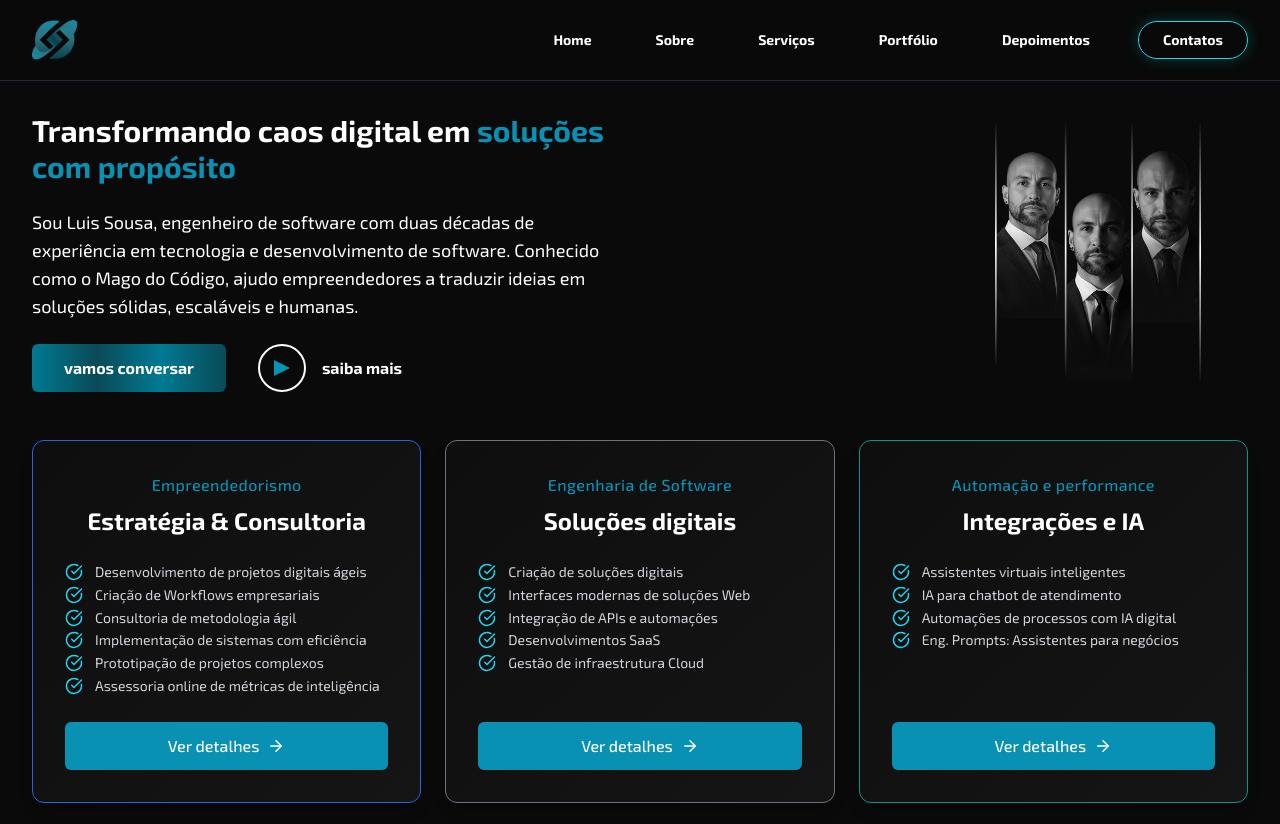
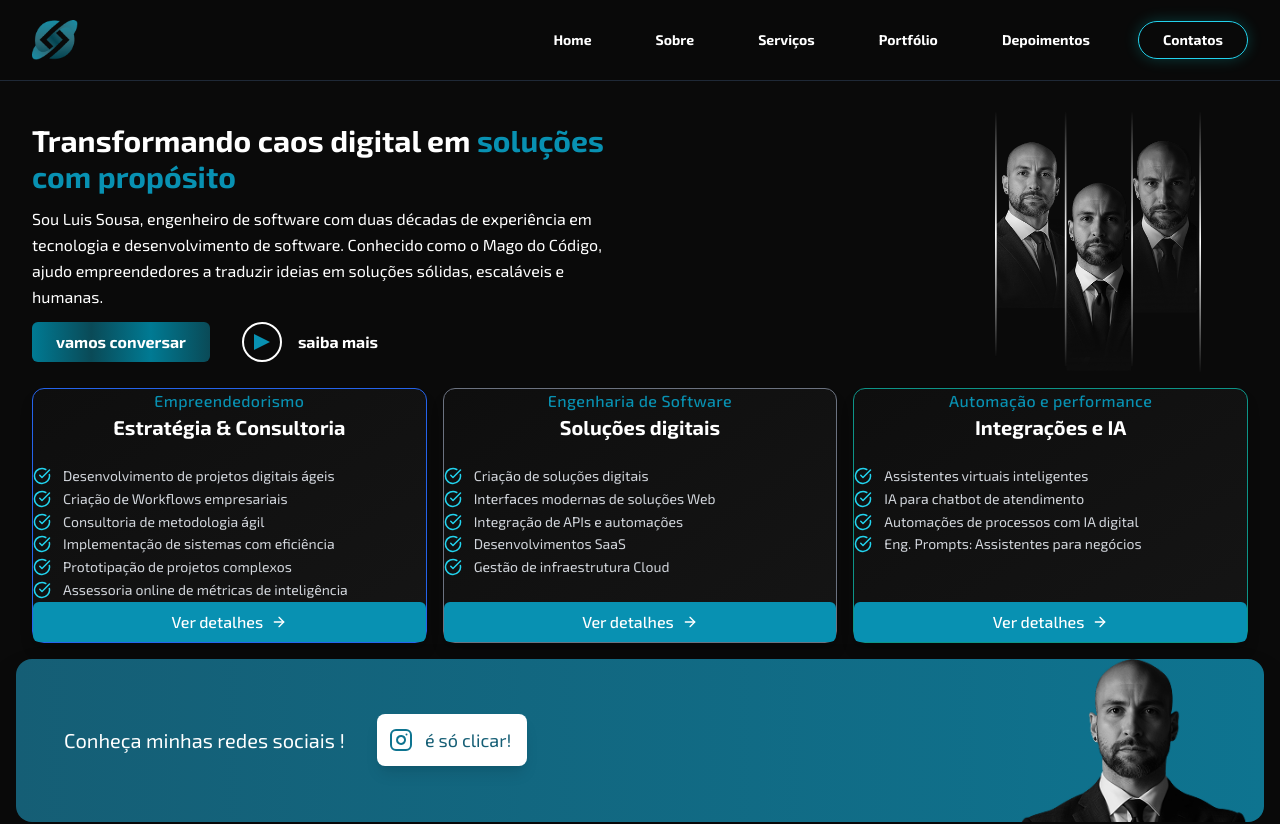
Before and after one commit to crsandrade/luis-sousa-website, a Next.js app: page / in a window 1280 px wide. Shown: the top 824 px of the page. Built offline with nearby package versions, Linux system fonts and the light colour scheme.

Commit message:
Alterações da responsividade ultra wide e primeira folha do full hd

```diff
--- a/src/App.tsx
+++ b/src/App.tsx
@@ -2,11 +2,12 @@ import { useState } from 'react';
 import { Header } from './components/Header';
 import { Hero } from './components/Hero';
 import { Services } from './components/Services';
-import { SocialBanner } from './components/Banner';
+import { Banner } from './components/Banner';
 import { Cases } from './components/Cases';
 import { Testimonials } from './components/Testimonials';
 import { Footer } from './components/Footer';
 import { About } from './components/About';
+import personImage from "@/public/luis-profilephoto.png";
 
 export default function App() {
   const [currentPage, setCurrentPage] = useState<'home' | 'about'>('home');
@@ -18,7 +19,7 @@ export default function App() {
         <>
           <Hero />
           <Services />
-          <SocialBanner />
+          <Banner personImage={personImage} />
           <Cases />
           <Testimonials />
         </>
--- a/src/components/Banner.tsx
+++ b/src/components/Banner.tsx
@@ -15,23 +15,23 @@ export function Banner({ personImage }: BannerProps) {
 
 
         <div className="relative flex flex-col md:flex-row items-center justify-between">
-          <div className="flex items-center gap-6 md:gap-8 p-6 md:py-12 md:pl-12 fhd:gap-12 flex-1">
-            <h2 className="text-white text-2xl sm:text-3xl md:text-4xl max-w-xs">
+          <div className="flex items-center gap-6 md:gap-8 p-6 md:py-12 md:pl-12 2xl:gap-20 flex-1">
+            <h2 className="text-white text-base sm:text-lg md:text-xl 2xl:text-2xl max-w-sm">
               Conheça minhas redes sociais !
             </h2>
-            <button className="bg-white hover:bg-gray-50 transition-colors px-5 sm:px-6 py-3 rounded-lg flex items-center gap-2 shadow-lg">
+            <button className="bg-white hover:bg-gray-50 transition-colors px-3 sm:px-3 py-2 rounded-lg flex items-center gap-2 shadow-lg">
               <Instagram className="w-6 h-6 text-cyan-700" />
-              <span className="text-cyan-800 text-lg p-2">é só clicar!</span>
+              <span className="text-cyan-800 text-lg p-1">é só clicar!</span>
             </button>
           </div>
 
-          <div className="relative w-full md:w-[280px] h-[200px] md:h-[180px]">
+          <div className="relative w-full md:w-[260px] h-[170px] md:h-[163px]">
             <Image
               src={personImage}
               alt="Person"
               className="object-cover object-[center_-25px]"
               fill
-              sizes="(max-width: 768px) 100vw, 280px"
+              sizes="(max-width: 768px) 100vw, 260px"
             />
           </div>
         </div>
--- a/src/components/Cases.tsx
+++ b/src/components/Cases.tsx
@@ -40,10 +40,10 @@ export function Cases() {
   };
 
   return (
-    <section className="py-10 fhd:py-4 wqhd:py-8 px-4 sm:px-6 lg:px-8 bg-gradient-to-b from-transparent to-gray-900/20 wqhd:mb-12">
+    <section className="py-10 2xl:py-4 uw:py-6 px-4 sm:px-6 lg:px-8 bg-gradient-to-b from-transparent to-gray-900/20 uw:mb-6">
       <div className="container mx-auto">
         {/* Header */}
-        <div className="text-center fhd:mb-6 wqhd:mb-12">
+        <div className="text-center 2xl:mb-6 uw:mb-12">
           <h2 className="text-white mb-2">
             Cases de <span className="text-cyan-400">sucesso</span>
           </h2>
@@ -66,7 +66,7 @@ export function Cases() {
                 <img
                   src={cases[currentCase].image}
                   alt={cases[currentCase].title}
-                  className="w-full fhd:h-64 wqhd:h-80 object-cover"
+                  className="w-full 2xl:h-64 uw:h-72 object-cover"
                 />
               </div>
               <button
--- a/src/components/Footer.tsx
+++ b/src/components/Footer.tsx
@@ -20,11 +20,11 @@ export function Footer() {
   ];
 
   return (
-    <footer className="bg-gradient-to-b from-transparent to-gray-900 border-t border-gray-800 pt-2 mt-8">
+    <footer className="bg-gradient-to-b from-transparent to-gray-900 border-t border-gray-800">
       {/* Info Blocks */}
 
       {/* Bottom Section */}
-      <div className="container mx-auto px-4 sm:px-6 lg:px-8 flex items-center justify-center fhd:py-3 wqhd:py-12">
+      <div className="container mx-auto px-4 sm:px-6 lg:px-8 flex items-center justify-center 2xl:py-3 uw:py-6">
         <div className="flex flex-col md:flex-row justify-between items-center gap-12">
           {/* Logo and Brand */}
           <div className="w-full max-w-lg mx-auto">
--- a/src/components/Hero.tsx
+++ b/src/components/Hero.tsx
@@ -3,20 +3,20 @@ import CircuitFill from "@/components/CircuitFill"; // ⬅️ importe seu compon
 
 export function Hero() {
   return (
-    <section className="px-4 sm:px-6 lg:px-8 pt-24 pb-10 xl:pt-28 xl:pb-12 2xl:pt-28 2xl:pb-10 fhd:mb-10">
+    <section className="px-4 sm:px-6 lg:px-8 pt-24 xl:pt-28 2xl:pt-24 pb-4 xl:pb-4 uw:pb-6">
       <div className="max-w-7xl mx-auto">
         <div className="grid lg:grid-cols-2 gap-10 lg:gap-14 items-center">
 
           {/* Left Content */}
-          <div className="space-y-6 wqhd:space-y-12">
-            <h1 className="text-white text-xl sm:text-2xl lg:text-3xl xl:text-3xl fhd:text-6xl wqhd:text-7xl font-bold leading-tight">
+          <div className="space-y-3 2xl:space-y-3 uw:space-y-6">
+            <h1 className="text-white text-xl sm:text-2xl lg:text-3xl 2xl:text-5xl uw:text-6xl font-bold leading-tight">
               Transformando caos digital em{' '}
               <span className="text-cyan-600">soluções</span>
               <br />
               <span className="text-cyan-600">com propósito</span>
             </h1>
 
-            <p className="text-white max-w-xl wqhd:max-w-2xl text-sm sm:text-lg wqhd:text-3xl leading-relaxed">
+            <p className="max-w-xl uw:max-w-2xl text-white 2xl:text-sm uw:text-lg leading-relaxed">
               Sou Luis Sousa, engenheiro de software com duas décadas de experiência em
               tecnologia e desenvolvimento de software. Conhecido como o Mago do Código,
               ajudo empreendedores a traduzir ideias em soluções sólidas, escaláveis e humanas.
@@ -29,12 +29,12 @@ export function Hero() {
 
               🔵 Circuito animado no fundo */}
             <div className="flex flex-wrap gap-6 sm:gap-8">
-              <button className="bg-[linear-gradient(90deg,#007A93,#0A4A57,#007A93,#0A4A57)] text-white px-8 py-3 rounded-md transition-colors flex items-center gap-2 font-semibold">
+              <button className="bg-[linear-gradient(90deg,#007A93,#0A4A57,#007A93,#0A4A57)] text-white px-6 py-2 rounded-md transition-colors flex items-center gap-2 font-semibold">
                 vamos conversar
               </button>
 
               <div className="flex items-center gap-4">
-                <div className="w-12 h-12 border-2 border-white rounded-full flex items-center justify-center">
+                <div className="w-10 h-10 border-2 border-white rounded-full flex items-center justify-center">
                   <div className="w-0 h-0
                     border-t-[8px] border-t-transparent
                     border-b-[8px] border-b-transparent
@@ -60,9 +60,8 @@ export function Hero() {
                           sm:max-w-[240px] sm:max-h-[280px] /* sm */
                           md:max-w-[280px] md:max-h-[240px] /* md */
                           xl:max-w-[300px] xl:max-h-[260px] /* xl */
-                          2xl:max-w-[420px] 2xl:max-h-[350px] /* 2xl */
-                          fhd:max-w-[500px] fhd:max-h-[450px] /* fhd */
-                          wqhd:w-[800px] wqhd:max-h-[600px] /* wqhd */
+                          2xl:max-w-[400px] 2xl:max-h-[300px] /* 2xl */
+                          uw:w-[800px] uw:max-h-[400px] /* uw */
                         "
             />
           </div>
--- a/src/components/Services.tsx
+++ b/src/components/Services.tsx
@@ -41,31 +41,31 @@ export function Services() {
   ];
 
   return (
-    <section className="pb-10 fhd:pb-10 wqhd:mb-16 px-6 lg:px-8 relative fhd:mb-10 wqhd:pb-16">
+    <section className="pb-4 2xl:pb-4 uw:pb-6 uw:mb-6 px-6 lg:px-8 relative  ">
       <div className="max-w-7xl mx-auto">
 
         {/* GRID DE SERVIÇOS */}
-        <div className="grid md:grid-cols-2 lg:grid-cols-3 gap-6">
+        <div className="grid md:grid-cols-2 lg:grid-cols-3 gap-4">
           {services.map((service, index) => (
             <div
               key={index}
-              className={`rounded-xl border ${service.borderColor} bg-gradient-to-br from-[#0e0e0e] to-[#151515] p-8 shadow-lg shadow-black/20
+              className={`rounded-xl border ${service.borderColor} bg-gradient-to-br from-[#0e0e0e] to-[#151515] uw:p-12 2xl:p-4 shadow-lg shadow-black/20
               hover:-translate-y-1 hover:shadow-xl hover:border-cyan-400 transition-all duration-300
               flex flex-col h-full`}  // ⭐ MANTÉM O BOTÃO FIXO NO FUNDO
             >
 
               {/* 🔹 SUBTÍTULO */}
-              <p className="text-center text-cyan-600 text-base font-medium mb-2 tracking-wide">
+              <p className="text-center text-cyan-600 text-base font-medium uw:mb-2 tracking-wide">
                 {service.label}
               </p>
 
-              <h3 className="text-2xl wqhd:text-2xl font-semibold text-white text-center mb-6">
+              <h3 className="text-xl uw:text-2xl font-semibold text-white text-center mb-6">
                 {service.title}
               </h3>
 
-              <ul className="wqhd:space-y-5 2xl:space-y-2 flex-grow mb-6">  {/* ⭐ EMPURRA O BOTÃO */}
+              <ul className="uw:space-y-4 2xl:space-y-2 flex-grow uw:mb-6 2xl:mb-4">  {/* ⭐ EMPURRA O BOTÃO */}
                 {service.items.map((item, i) => (
-                  <li key={i} className="flex items-start gap-3 text-gray-300 text-sm wqhd:text-lg leading-relaxed">
+                  <li key={i} className="flex items-start gap-3 text-gray-300 text-sm 2xl:text-xs uw:text-base leading-relaxed">
                     <CheckCircle size={18} className="text-cyan-400 flex-shrink-0 mt-0.5" />
                     <span>{item}</span>
                   </li>
@@ -73,10 +73,10 @@ export function Services() {
               </ul>
 
               <button
-                className="mt-auto w-full py-3 rounded-md bg-cyan-600 hover:bg-cyan-500 transition-all text-white font-medium flex items-center justify-center gap-2"
+                className="mt-auto w-full py-2 rounded-md bg-cyan-600 hover:bg-cyan-500 transition-all text-white font-medium flex items-center justify-center gap-2"
               >
                 Ver detalhes
-                <ArrowRight size={18} />
+                <ArrowRight size={16} />
               </button>
             </div>
           ))}
--- a/tailwind.config.ts
+++ b/tailwind.config.ts
@@ -14,7 +14,6 @@ export default {
       screens: {
         fhd: '1920px',
         uw: '2560px',
-        wqhd: '3440px',
       },
     },
   },
```
Also changed, not shown: src/components/About.tsx (+1 -1 lines), src/components/Testimonials.tsx (+9 -9 lines), src/components/CircuitFill.tsx (line endings or trailing spaces).
